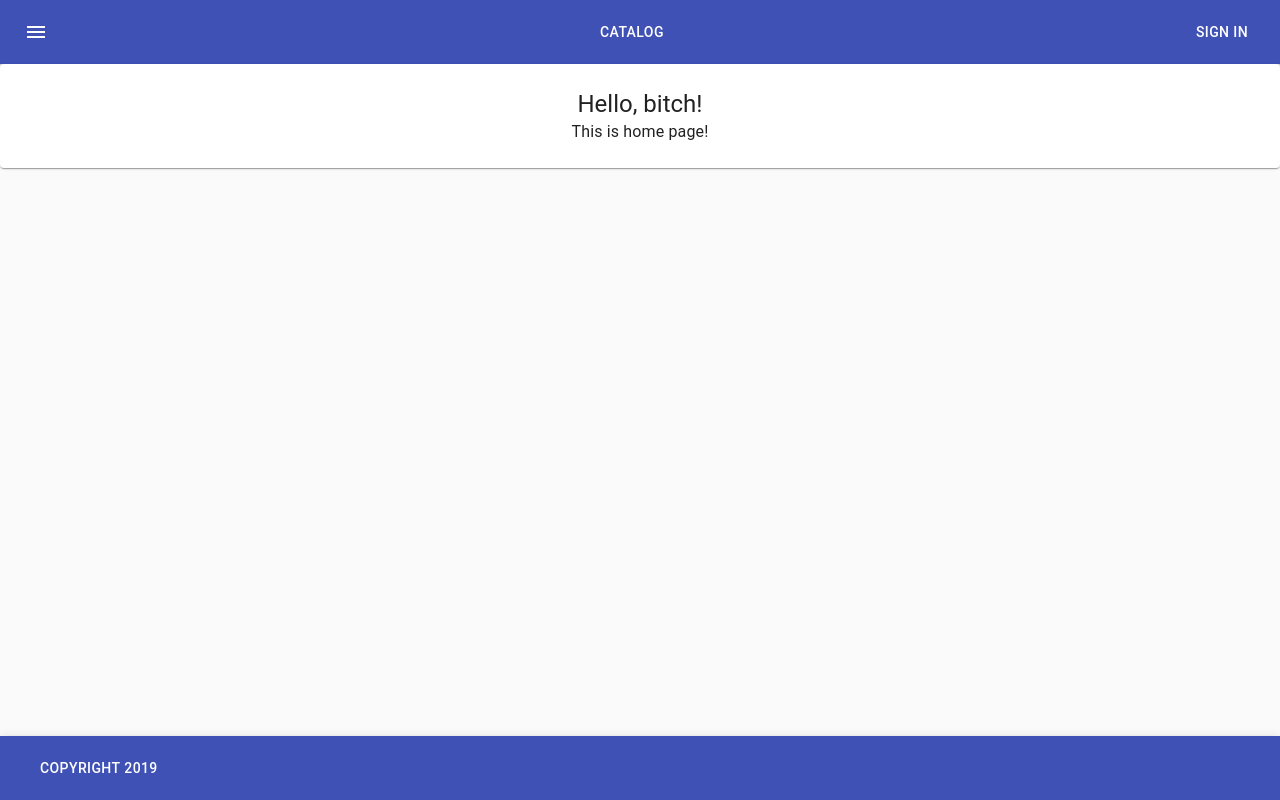
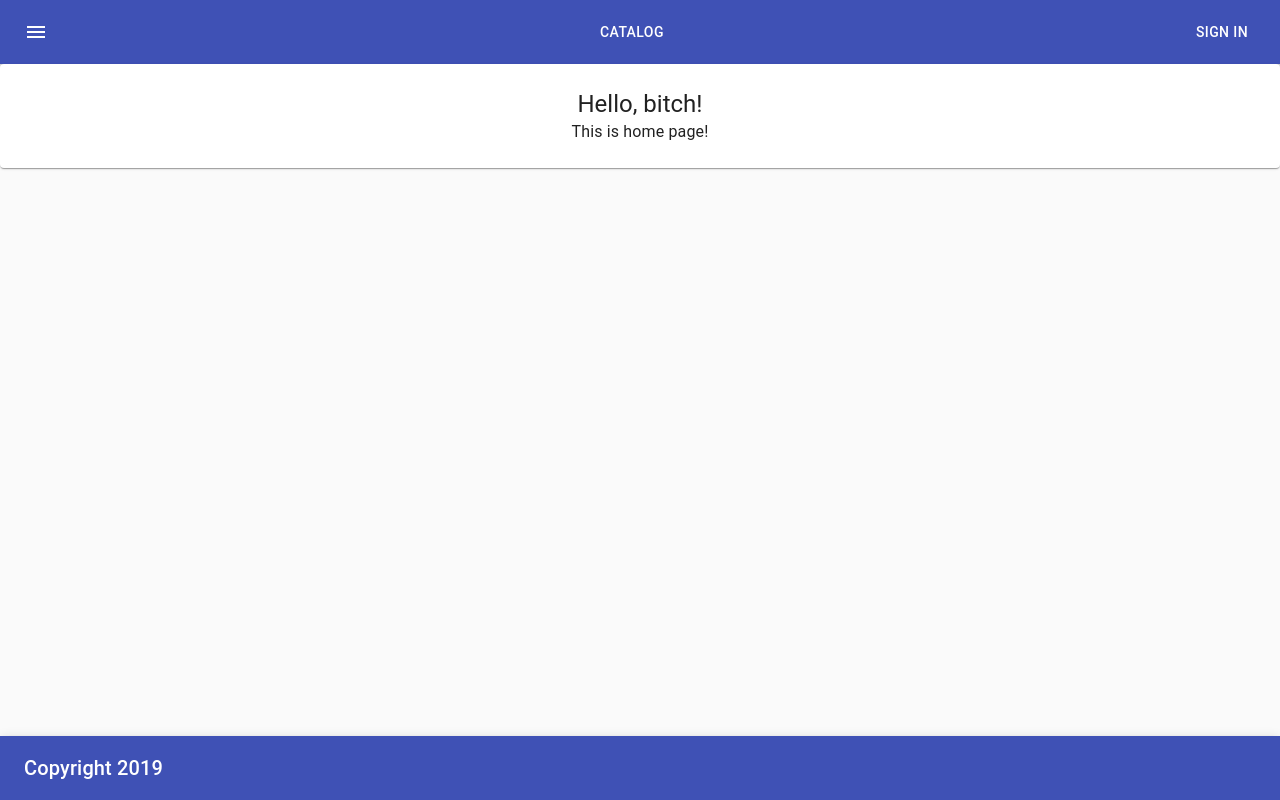
Before and after one commit to Enyazabi/react_project, a React (Create React App) app: page / in a window 1280 px wide. Built offline with nearby package versions, Linux system fonts and the light colour scheme.

Commit message:
External reference was added to the footer

```diff
--- a/src/FooterComponent.jsx
+++ b/src/FooterComponent.jsx
@@ -3,7 +3,7 @@ import { makeStyles } from "@material-ui/core/styles";
 import AppBar from "@material-ui/core/AppBar";
 import CssBaseline from "@material-ui/core/CssBaseline";
 import Toolbar from "@material-ui/core/Toolbar";
-import Button from "@material-ui/core/Button/Button";
+import Link from "@material-ui/core/Link/Link";
 
 const useStyles = makeStyles(() => ({
     appBar: {
@@ -13,7 +13,6 @@ const useStyles = makeStyles(() => ({
     grow: {
         flexGrow: 1,
     },
-
 }));
 
 function FooterComponent() {
@@ -24,12 +23,12 @@ function FooterComponent() {
             <CssBaseline />
             <AppBar position="fixed" color="primary" className={classes.appBar}>
                 <Toolbar>
-                    <Button color="inherit" variant="h6" className={classes.title}>
+                    <Link color="inherit" variant="h6" href="https://material-ui.com/" className={classes.title}>
                         Copyright&nbsp;
                         {
                             (new Date).getFullYear()
                         }
-                    </Button>
+                    </Link>
                     <div className={classes.grow} />
                 </Toolbar>
             </AppBar>
```
